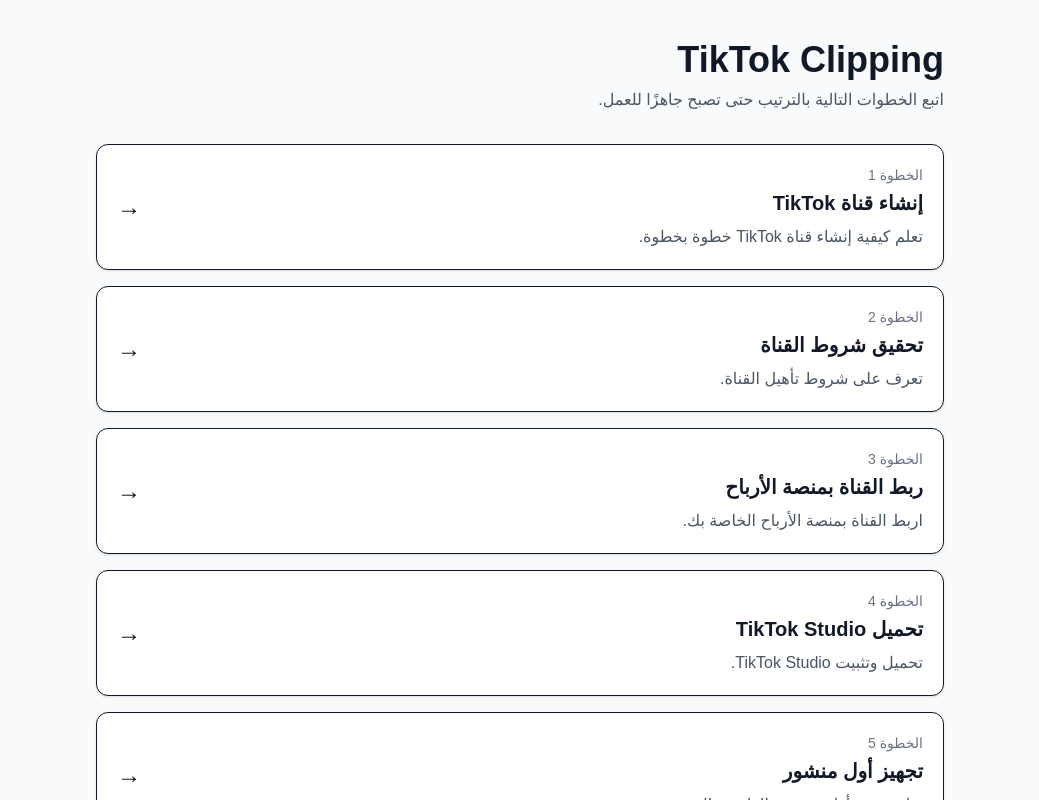
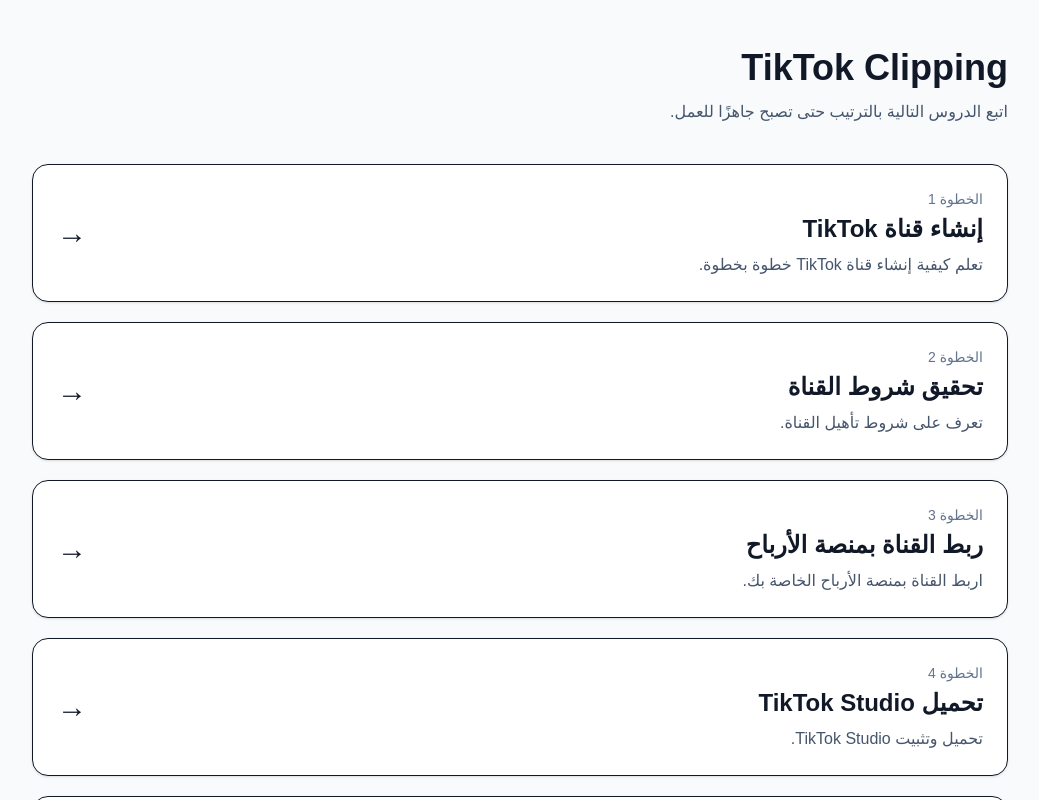
Before and after one commit to dsaad12344321-svg/shaghalny, a Next.js app: page /clipping in a window 1280 px wide. Shown: the top 800 px of the page, without its empty margins (120-1159 px from the left). Built offline with nearby package versions, Linux system fonts and the light colour scheme.

Commit message:
Update page.tsx

```diff
--- a/app/clipping/page.tsx
+++ b/app/clipping/page.tsx
@@ -1,52 +1,52 @@
 import Link from "next/link";
 import { clippingLessons } from "@/data/clipping";
 
+export const metadata = {
+  title: "TikTok Clipping",
+};
+
 export default function ClippingPage() {
   return (
-    <main className="mx-auto max-w-4xl px-6 py-10">
+    <main className="mx-auto max-w-5xl px-6 py-12">
+      <header className="mb-10">
+        <h1 className="text-4xl font-bold">
+          TikTok Clipping
+        </h1>
 
-      <h1 className="mb-2 text-4xl font-bold">
-        TikTok Clipping
-      </h1>
+        <p className="mt-3 text-slate-600">
+          اتبع الدروس التالية بالترتيب حتى تصبح جاهزًا للعمل.
+        </p>
+      </header>
 
-      <p className="mb-8 text-gray-600">
-        اتبع الخطوات التالية بالترتيب حتى تصبح جاهزًا للعمل.
-      </p>
-
-      <div className="space-y-4">
-
+      <section className="space-y-5">
         {clippingLessons.map((lesson, index) => (
           <Link
             key={lesson.slug}
             href={`/clipping/${lesson.slug}`}
-            className="block rounded-xl border bg-white p-5 shadow-sm transition hover:shadow-md"
+            className="block rounded-2xl border bg-white p-6 shadow-sm transition hover:-translate-y-1 hover:shadow-lg"
           >
-            <div className="flex items-center justify-between">
-
+            <div className="flex items-center justify-between gap-4">
               <div>
-                <p className="text-sm text-gray-500">
+                <p className="text-sm text-slate-500">
                   الخطوة {index + 1}
                 </p>
 
-                <h2 className="mt-1 text-xl font-semibold">
+                <h2 className="mt-1 text-2xl font-semibold">
                   {lesson.title}
                 </h2>
 
-                <p className="mt-2 text-gray-600">
+                <p className="mt-2 text-slate-600">
                   {lesson.description}
                 </p>
               </div>
 
-              <span className="text-2xl">
+              <div className="text-3xl">
                 →
-              </span>
-
+              </div>
             </div>
           </Link>
         ))}
-
-      </div>
-
+      </section>
     </main>
   );
 }
```
